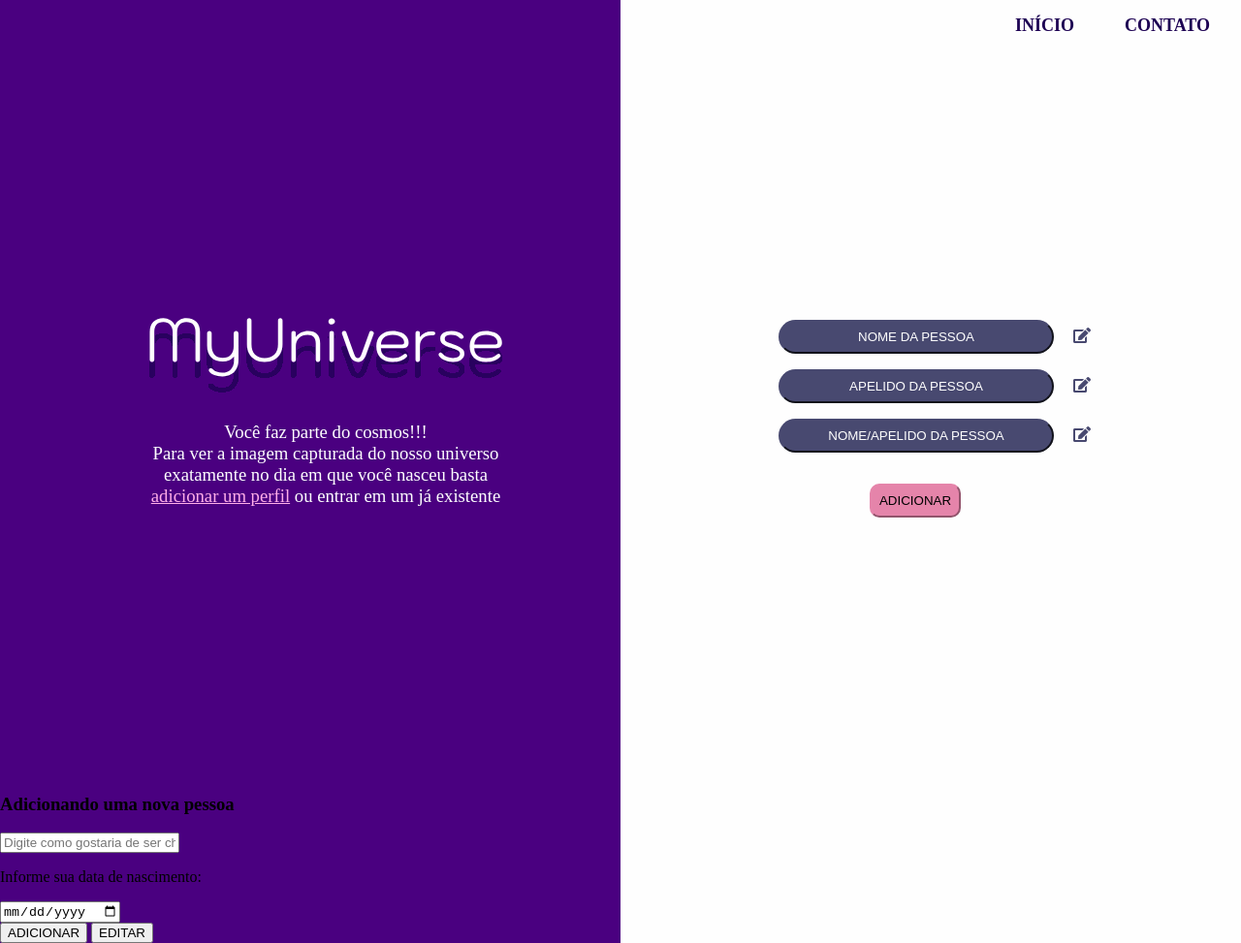
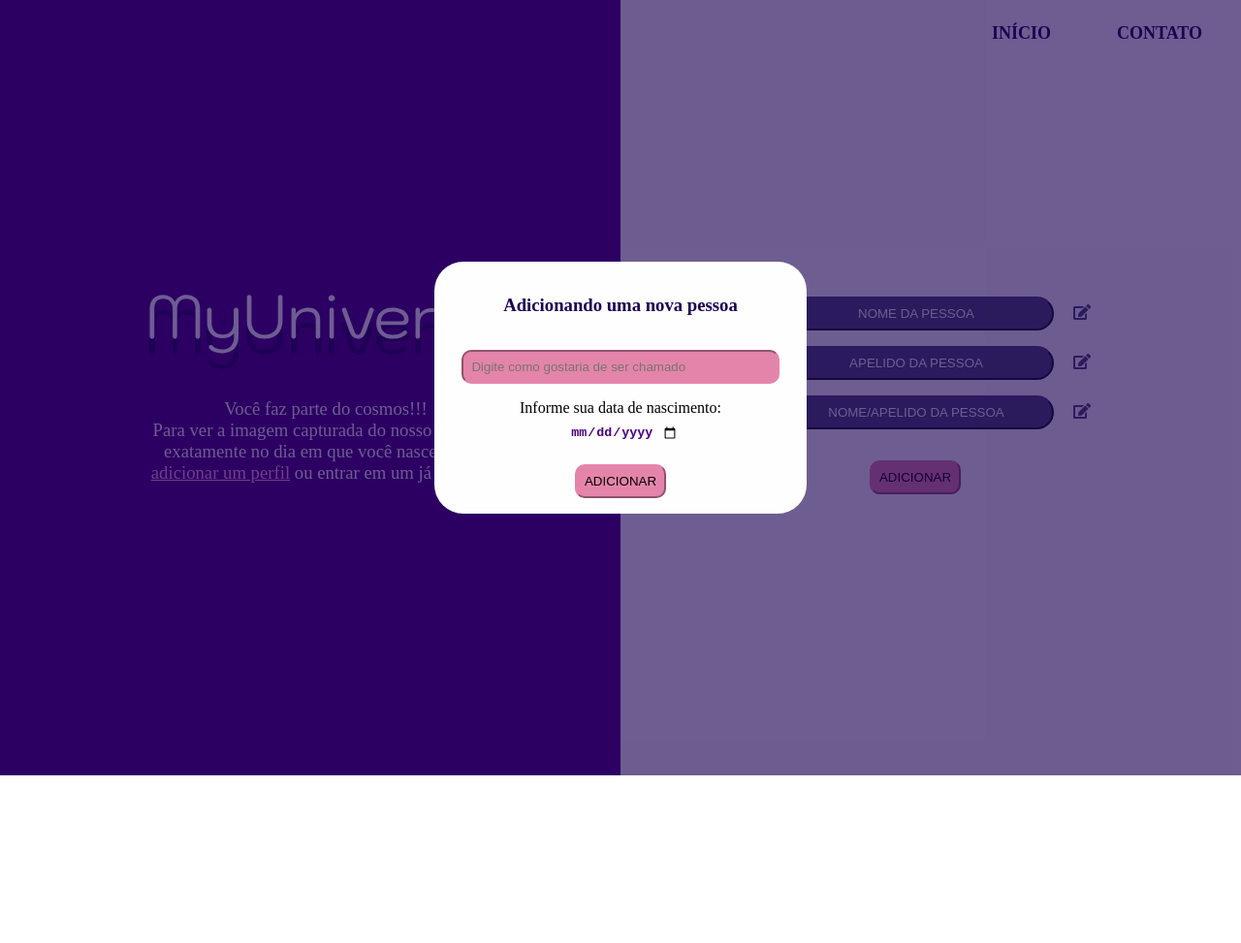
Before and after one commit to annaluizacamargo/MyUniverse, a plain HTML site: page index.html in a window 1280 px wide. Shown: the whole page at 97% size. After the commit the page ends 800 px from the top, so only its background shows below. Drawn offline with Linux system fonts and the light colour scheme.

Commit message:
Style CSS do modal

```diff
--- a/css/style.css
+++ b/css/style.css
@@ -5,6 +5,7 @@
     --rosa-1: #E584AA;
     --rosa-2: #951853;
     --white: #FEFEFE;
+    --background-transparent: #1c0153a2;
 }
 
 html, body {
@@ -16,12 +17,13 @@ body {
     padding-top: 3rem;
     margin: 0;
     background: linear-gradient(to right, var(--azul-3) 0%, var(--azul-3) 50%, var(--white) 50%, var(--white) 100%);
+    height: calc(100% - 3rem);
 }
 
 header {
     text-decoration: none;
     text-align: right;
-    padding: 1rem;
+    padding: 1.5rem;
     position: fixed;
     top: 0;
     width: 100%;
@@ -31,7 +33,7 @@ header {
     text-decoration: none;
     font-weight: bold;
     color: var(--azul-2);
-    margin-right: 3rem;
+    margin-right: 4rem;
     font-size: large;
 }
 
@@ -50,7 +52,6 @@ header {
     width: 50%;
     margin: auto 0;
     text-align: center;
-
 }
 
 .logo-principal {
@@ -122,3 +123,74 @@ ul {
     transform: scale(1.05);
     cursor: pointer;
 }
+
+#modal-overlay {
+    display: block; /* display: block */
+    position: fixed;
+    z-index: 30;
+    left: 0;
+    top: 0;
+    width: 100%;
+    height: 100%;
+    background-color: var(--background-transparent);
+    display: flex;
+    justify-content: center;
+    align-items: center;
+}
+
+.modal {
+    text-align: center;
+    background-color: var(--white);
+    width: 30%;
+    height: fit-content;
+    border-radius: 30px;
+}
+
+
+.nova-tarefa h3 {
+    color: var(--azul-2);
+    padding: 1rem;
+}
+
+.nova-tarefa input {
+    background-color: var(--rosa-1);
+    padding: 0.5rem;
+    border-radius: 10px;
+    border-color: var(--rosa-1);
+    width: 80%;
+}
+
+.nova-tarefa p {
+    padding: 0;
+    margin: 0;
+    margin-top: 1rem;
+}
+
+#date {
+    background-color: var(--white);
+    border: none;
+    text-align: center;
+    color: var(--azul-3);
+    width: fit-content;
+    font-weight: bold;
+    margin: 0  0 1rem 0;
+}
+
+.btn-tarefa {
+    padding: 0.5rem;
+    background-color: var(--rosa-1);
+    border-radius: 10px;
+    border-color: var(--rosa-1);
+    text-transform: uppercase;
+    margin-bottom: 1rem;
+}
+
+.btn-tarefa:hover {
+    font-weight: bold;
+    transform: scale(1.05);
+    cursor: pointer;
+}
+
+#edit {
+    display: none;
+}
--- a/index.html
+++ b/index.html
@@ -43,17 +43,20 @@
         </div>
     </div>
 
+    <div id="modal-overlay">
+        <div class="modal">
+            <div class="nova-tarefa">
+                <h3>Adicionando uma nova pessoa</h3>
+                <input type="text" placeholder="Digite como gostaria de ser chamado">
+                <p>Informe sua data de nascimento:</p>
+                <input type="date" id="date">
+            </div>
+                <button class="btn-tarefa" id="add">ADICIONAR</button>
+                <button class="btn-tarefa" id="edit">EDITAR</button>
 
-    <span>
-        <div class="nova-tarefa">
-            <h3>Adicionando uma nova pessoa</h3>
-            <input type="text" placeholder="Digite como gostaria de ser chamado">
-            <p>Informe sua data de nascimento:</p>
-            <input type="date">
         </div>
-        <button class="btn-tarefa">ADICIONAR</button>
-        <button class="btn-tarefa">EDITAR</button>
-    </span>
+    </div>
+
 
     <script src="js/main.js"></script>
 </body>
```
